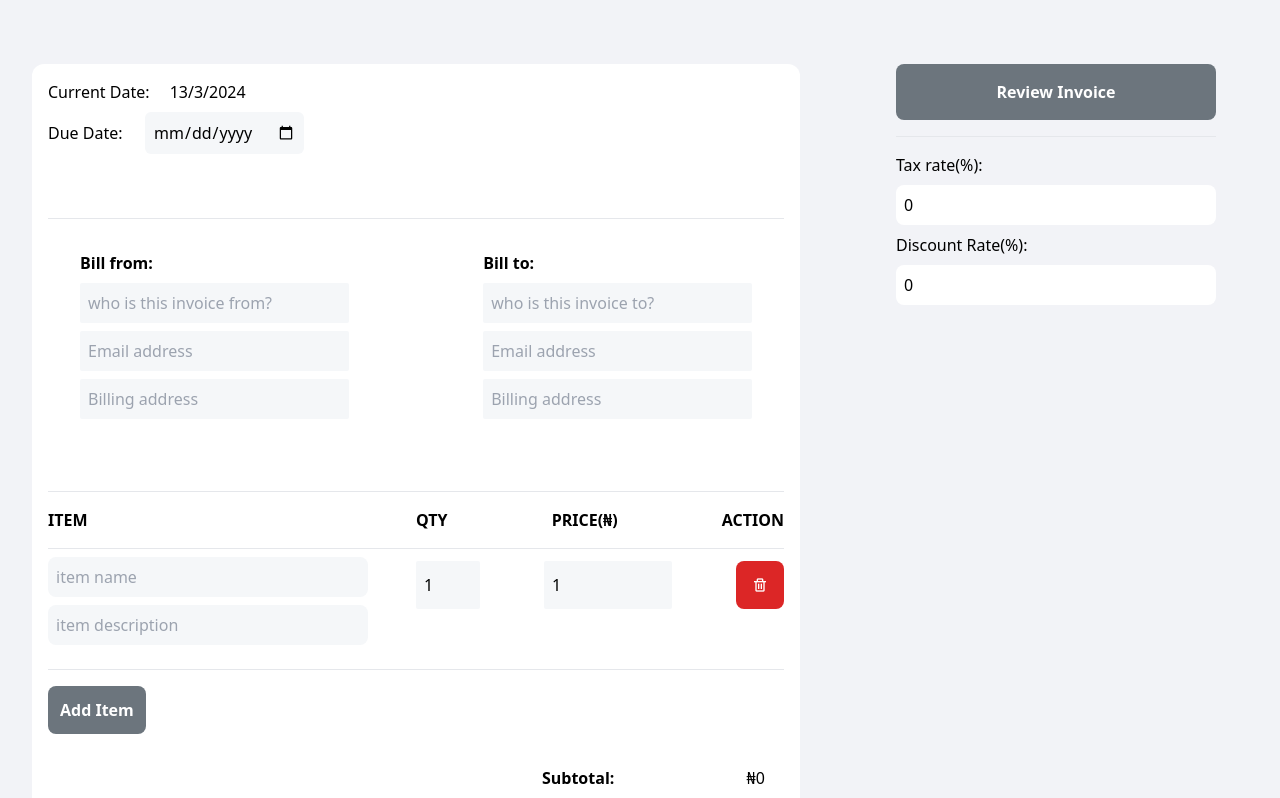
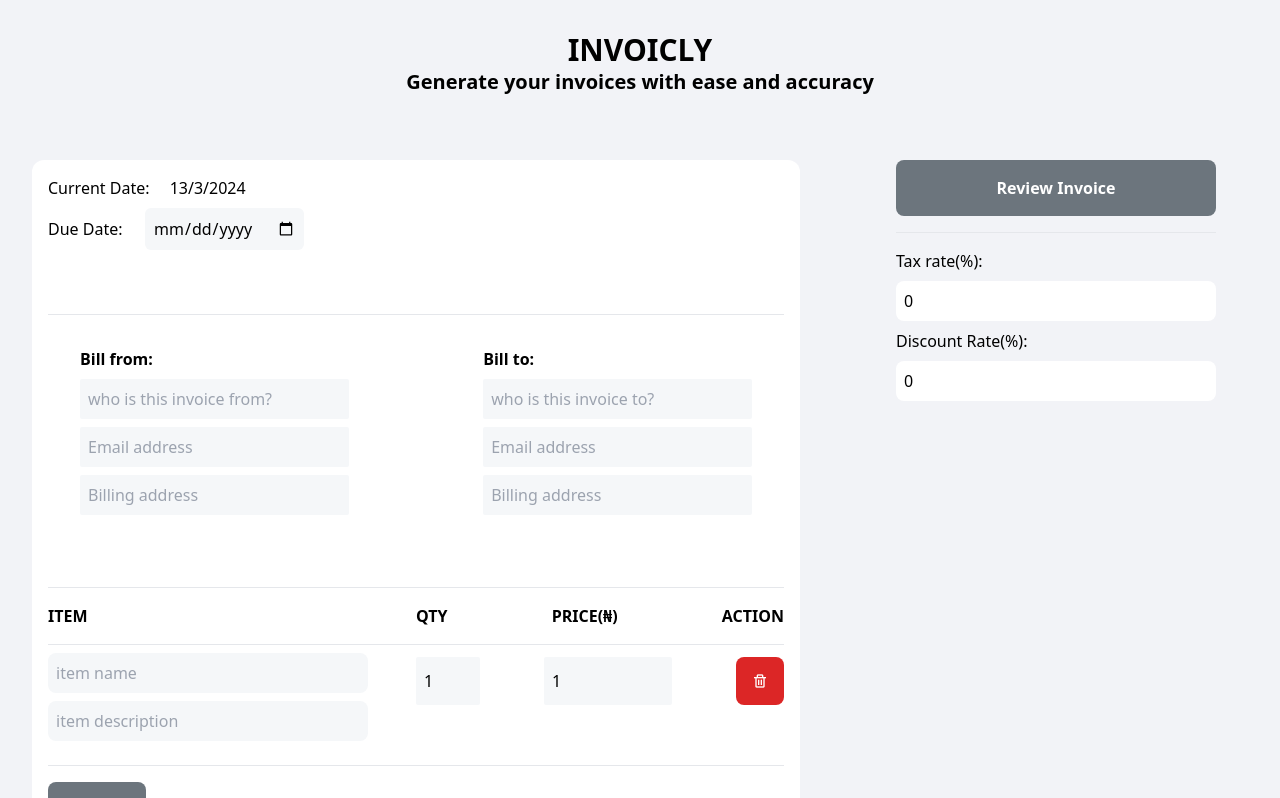
Before and after one commit to Lloyd-the-dev/invoice-generation, a React (Vite) app: page / in a window 1280 px wide. Shown: the top 798 px of the page. Built offline with nearby package versions, Linux system fonts and the light colour scheme.

Commit message:
little touches

```diff
--- a/src/App.jsx
+++ b/src/App.jsx
@@ -5,6 +5,10 @@
 
   return (
     <div className="App">
+       <div className="flex flex-col items-center font-bold m-8">
+          <h1 className="text-3xl">INVOICLY</h1>
+          <p className="text-xl">Generate your invoices with ease and accuracy</p>
+       </div>
        <Home/>
     </div>
   )
--- a/src/components/Home.jsx
+++ b/src/components/Home.jsx
@@ -74,13 +74,13 @@
     }
         const handleDownloadPDF = () => {
         const modal = document.getElementById('modal-content');
-        const closeButtonHeight = 40; // Adjust according to the close button's height
-        const downloadButtonHeight = 40; // Adjust according to the download PDF button's height
+        const closeButtonHeight = 40;
+        const downloadButtonHeight = 40;
 
         html2canvas(modal).then(canvas => {
           const imgData = canvas.toDataURL('image/png');
           const pdf = new jsPDF();
-          const imgWidth = 210; // A4 paper width in mm
+          const imgWidth = 210;
           const imgHeight = (canvas.height - closeButtonHeight - downloadButtonHeight) * imgWidth / canvas.width;
           pdf.addImage(imgData, 'PNG', 0, 0, imgWidth, imgHeight);
           pdf.save('modal.pdf');
@@ -134,7 +134,12 @@
               {/*content*/}
               <div className="border-0 rounded-lg shadow-lg relative flex flex-col w-full bg-white outline-none focus:outline-none">
                 {/*header*/}
+                <div className="flex flex-col items-center font-bold m-8">
+                    <h1 className="text-3xl">INVOICLY</h1>
+                    <p className="text-xl">Generate your invoices with ease and accuracy</p>
+                </div>
                 <div className="flex items-start justify-between m-4 p-5 border-b border-solid border-blueGray-200 rounded-t">
+
                   <div className='flex justify-between w-full'>
                     <h1>{billFrom}</h1>
                     <div className='flex flex-col items-center'>
```
